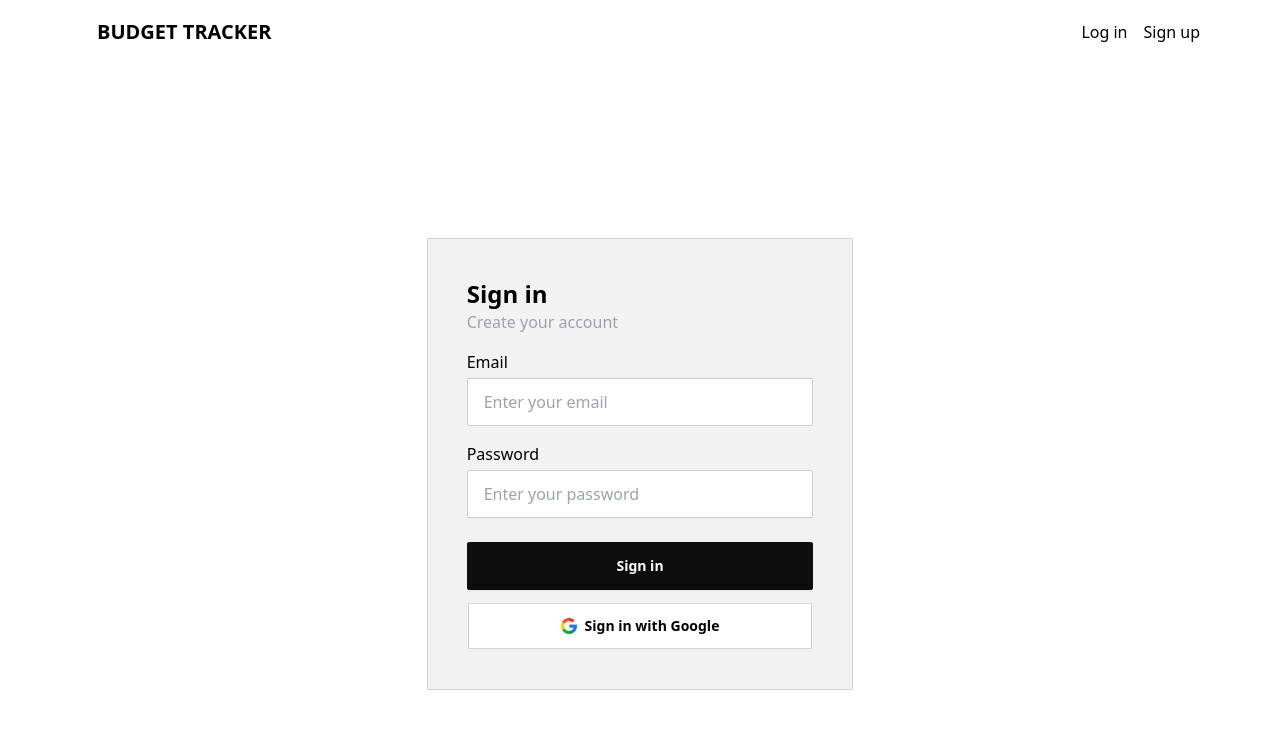
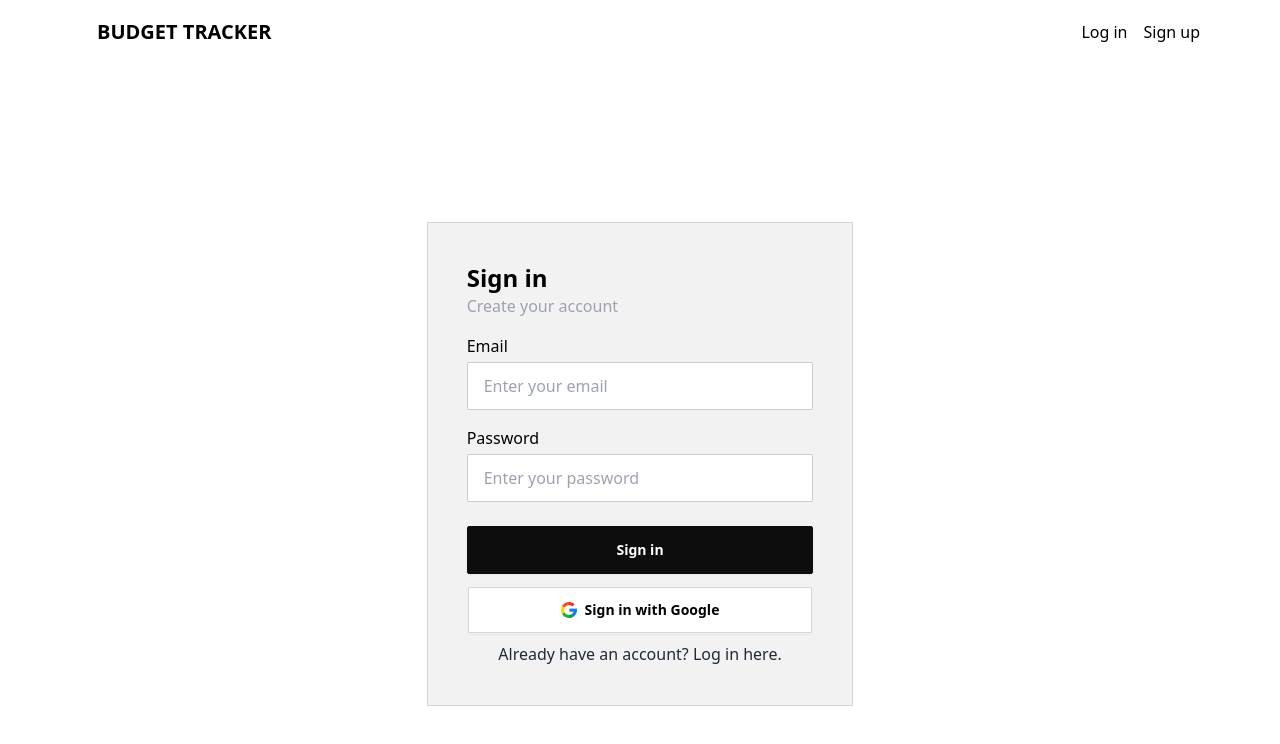
Before and after one commit to MarkMallari16/vue-firebase-project, a Vue app: page /signup in a window 1280 px wide. Shown: the top 744 px of the page. Built offline with nearby package versions, Linux system fonts and the light colour scheme.

Commit message:
fix some ui

```diff
--- a/src/pages/Login.vue
+++ b/src/pages/Login.vue
@@ -85,6 +85,9 @@ const login = (event) => {
           </button>
           <GoogleButton />
         </div>
+        <div class="mt-2 text-center text-gray-800">
+          <router-link to="/signup"> Don't have an account? Sign up here.</router-link>
+        </div>
       </form>
     </div>
   </div>
--- a/src/pages/Signup.vue
+++ b/src/pages/Signup.vue
@@ -77,6 +77,9 @@ const register = (event) => {
           </button>
           <GoogleButton />
         </div>
+        <div class="mt-2 text-center text-gray-800">
+          <router-link to="/login">Already have an account? Log in here. </router-link>
+        </div>
       </form>
     </div>
   </div>
```
